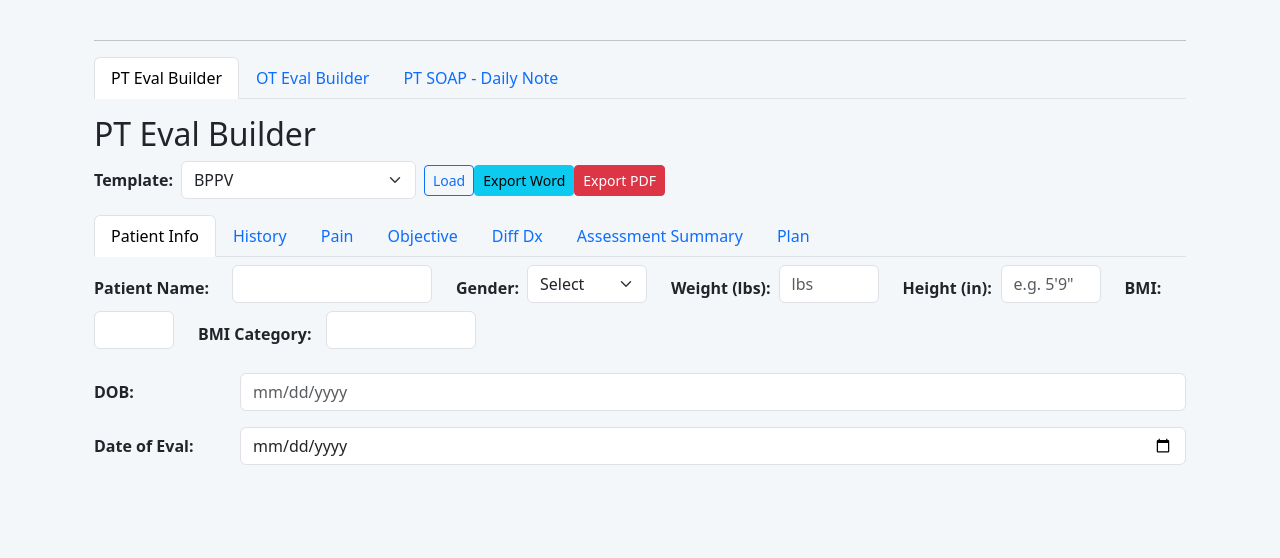
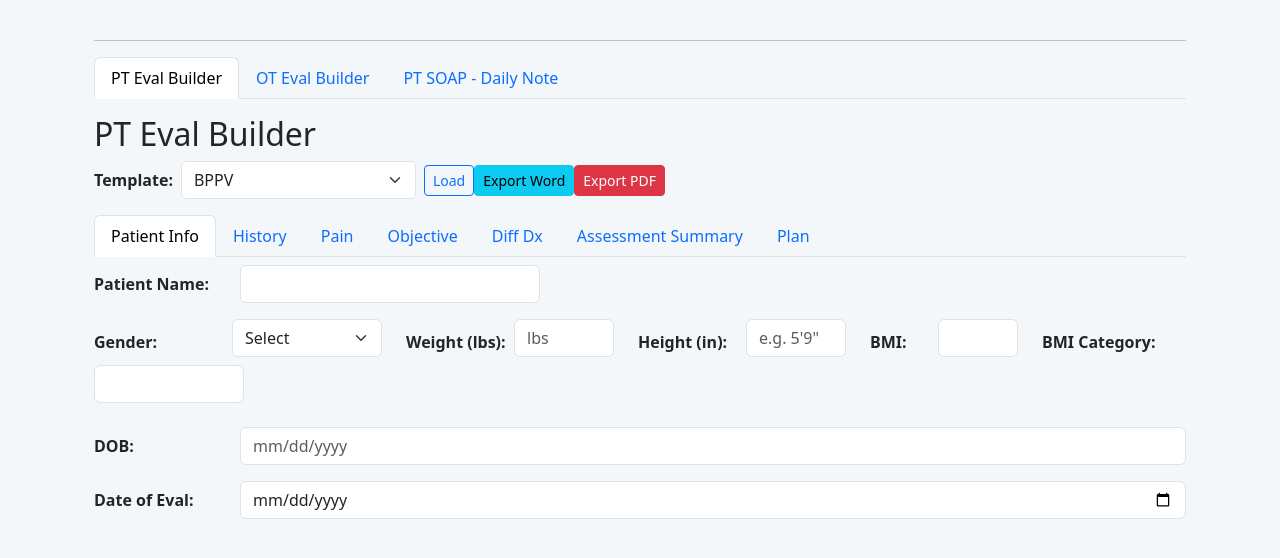
Before and after one commit to KLcoding01/PT-Builder, a Flask app: page /dashboard in a window 1280 px wide. Shown: the part 56-614 px from the top of the page. Run offline with Flask 3, Linux system fonts and the light colour scheme; a user stored in the database is signed in.

Commit message:
Initial commit

```diff
--- a/templates/dashboard.html
+++ b/templates/dashboard.html
@@ -39,29 +39,34 @@
           <!-- PATIENT INFO TAB -->
           <div class="tab-pane fade show active" id="pt-patientinfo" role="tabpanel">
 
+            <!-- Patient Name (Top row) -->
+            <div class="d-flex align-items-center mb-3">
+              <label for="pt_patient_name" class="me-3 mb-0" style="min-width: 130px;"><strong>Patient Name:</strong></label>
+              <input type="text" class="form-control" name="patient_name" id="pt_patient_name" style="max-width: 300px;">
+            </div>
+
+            <!-- Gender, Weight, Height, BMI, BMI Category (Second row) -->
             <div class="d-flex align-items-center mb-3 flex-wrap">
-              <!-- Patient Name -->
-              <label for="pt_patient_name" class="me-2 mb-0" style="min-width: 130px;"><strong>Patient Name:</strong></label>
-              <input type="text" class="form-control me-4 mb-2" name="patient_name" id="pt_patient_name" style="max-width: 200px;">
-
               <!-- Gender -->
-              <label for="pt_gender" class="me-2 mb-0" style="min-width: 60px;"><strong>Gender:</strong></label>
-              <select class="form-select me-4 mb-2" name="gender" id="pt_gender" style="max-width: 120px;">
+              <label for="pt_gender" class="me-2 mb-0" style="min-width: 130px;"><strong>Gender:</strong></label>
+              <select class="form-select me-4 mb-2" name="gender" id="pt_gender" style="max-width: 150px;">
                 <option value="">Select</option>
                 <option value="female">Female</option>
                 <option value="male">Male</option>
+                <option value="non-binary">Non-binary</option>
+                <option value="other">Other</option>
               </select>
 
               <!-- Weight -->
-              <label for="pt_weight" class="me-2 mb-0" style="min-width: 90px;"><strong>Weight (lbs):</strong></label>
+              <label for="pt_weight" class="me-2 mb-0" style="min-width: 100px;"><strong>Weight (lbs):</strong></label>
               <input type="number" class="form-control me-4 mb-2" id="pt_weight" name="weight" placeholder="lbs" style="max-width: 100px;">
 
               <!-- Height -->
-              <label for="pt_height" class="me-2 mb-0" style="min-width: 90px;"><strong>Height (in):</strong></label>
+              <label for="pt_height" class="me-2 mb-0" style="min-width: 100px;"><strong>Height (in):</strong></label>
               <input type="text" class="form-control me-4 mb-2" id="pt_height" name="height" placeholder="e.g. 5'9&quot;" style="max-width: 100px;">
 
               <!-- BMI -->
-              <label for="pt_bmi" class="me-2 mb-0" style="min-width: 50px;"><strong>BMI:</strong></label>
+              <label for="pt_bmi" class="me-2 mb-0" style="min-width: 60px;"><strong>BMI:</strong></label>
               <input type="text" class="form-control me-4 mb-2" id="pt_bmi" name="bmi" readonly style="max-width: 80px;">
 
               <!-- BMI Category -->
@@ -69,11 +74,13 @@
               <input type="text" class="form-control mb-2" id="pt_bmi_category" name="bmi_category" readonly style="max-width: 150px;">
             </div>
 
+            <!-- DOB -->
             <div class="d-flex align-items-center mb-3">
               <label for="pt_dob" class="me-3 mb-0" style="min-width: 130px;"><strong>DOB:</strong></label>
               <input type="text" class="form-control" name="dob" id="pt_dob" placeholder="mm/dd/yyyy">
             </div>
 
+            <!-- Date of Eval -->
             <div class="d-flex align-items-center mb-3">
               <label for="pt_eval_date" class="me-3 mb-0" style="min-width: 130px;"><strong>Date of Eval:</strong></label>
               <input type="date" class="form-control" name="eval_date" id="pt_eval_date">
```
